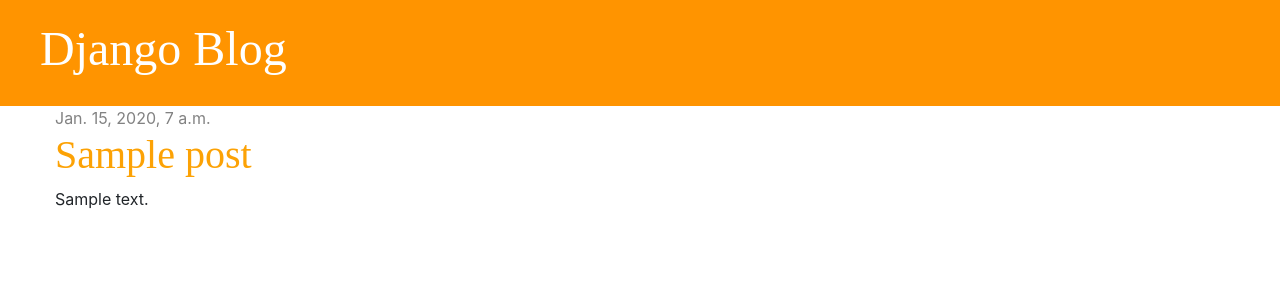
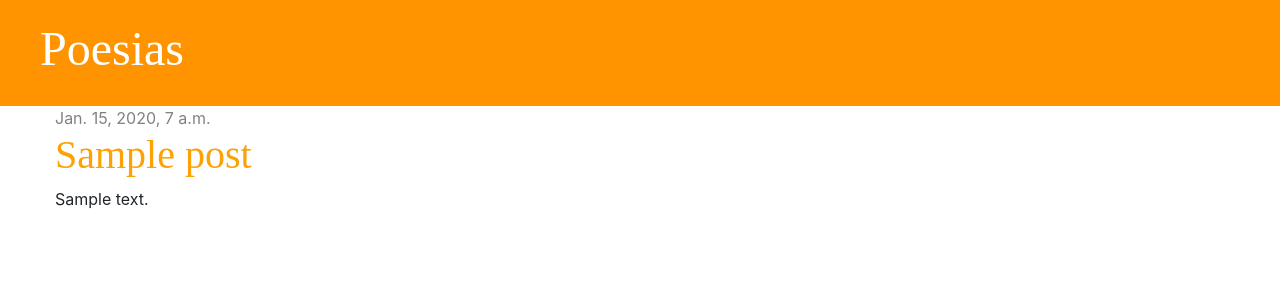
Before and after one commit to leandrocl2005/crud_blog, a Django app: template templates/posts_templates/posts_list.html in a window 1280 px wide. Shown: the top 300 px of the page. Run offline with Django 3.2, Linux system fonts and the light colour scheme; the template is opened without the code that fills it: values that come from a table or form of the project are taken from there, others are empty; tables that the repository leaves empty hold one stand-in row (values such as "Sample post").

Commit message:
title change

```diff
--- a/templates/posts_templates/posts_list.html
+++ b/templates/posts_templates/posts_list.html
@@ -5,7 +5,7 @@
 	<link rel="stylesheet" href="{% static 'css/blog.css' %}">
 </head><body>
   <div class="page-header">
-    <h1><a href="">Django Blog</a></h1>
+    <h1><a href="">Poesias</a></h1>
   </div>
   <div class="content container">
     <div class="row">
```
